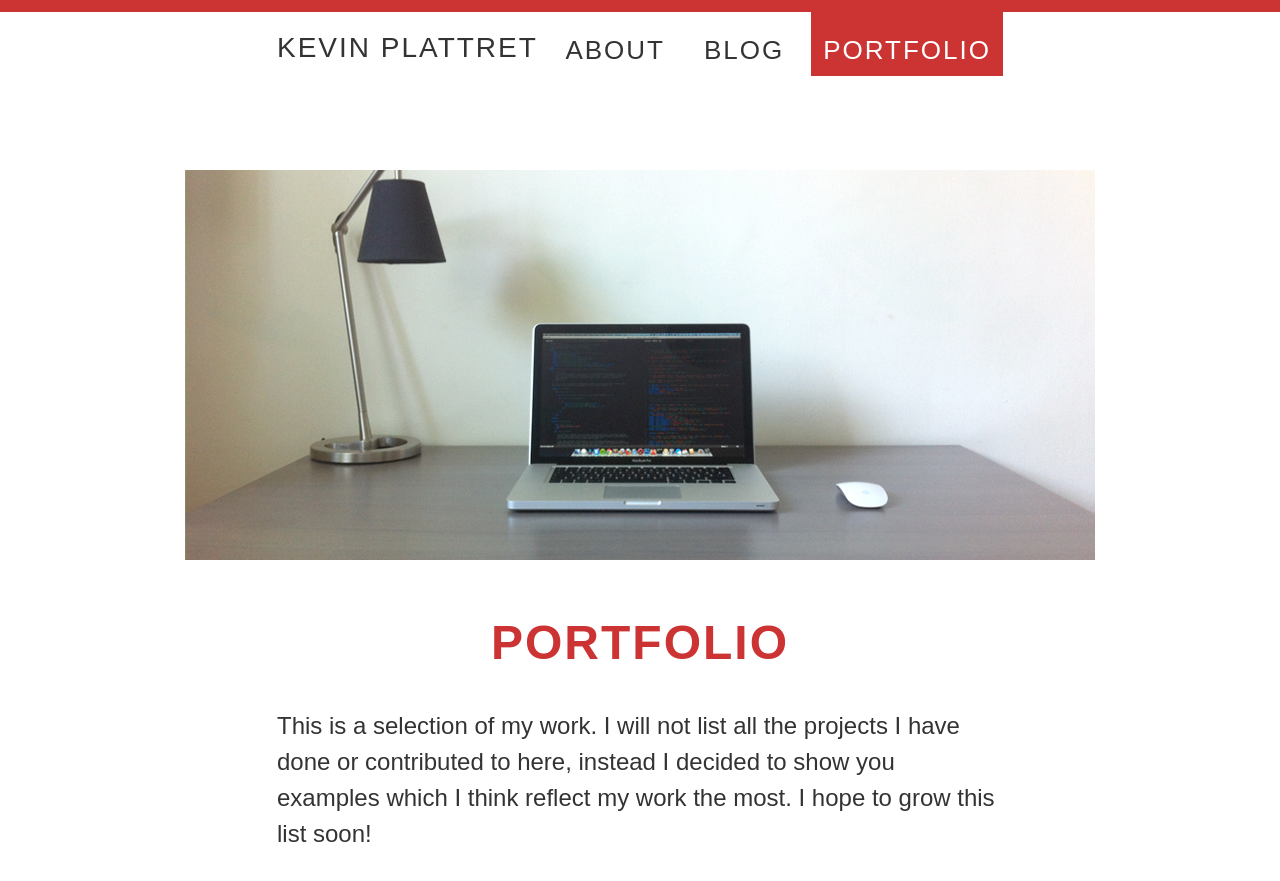
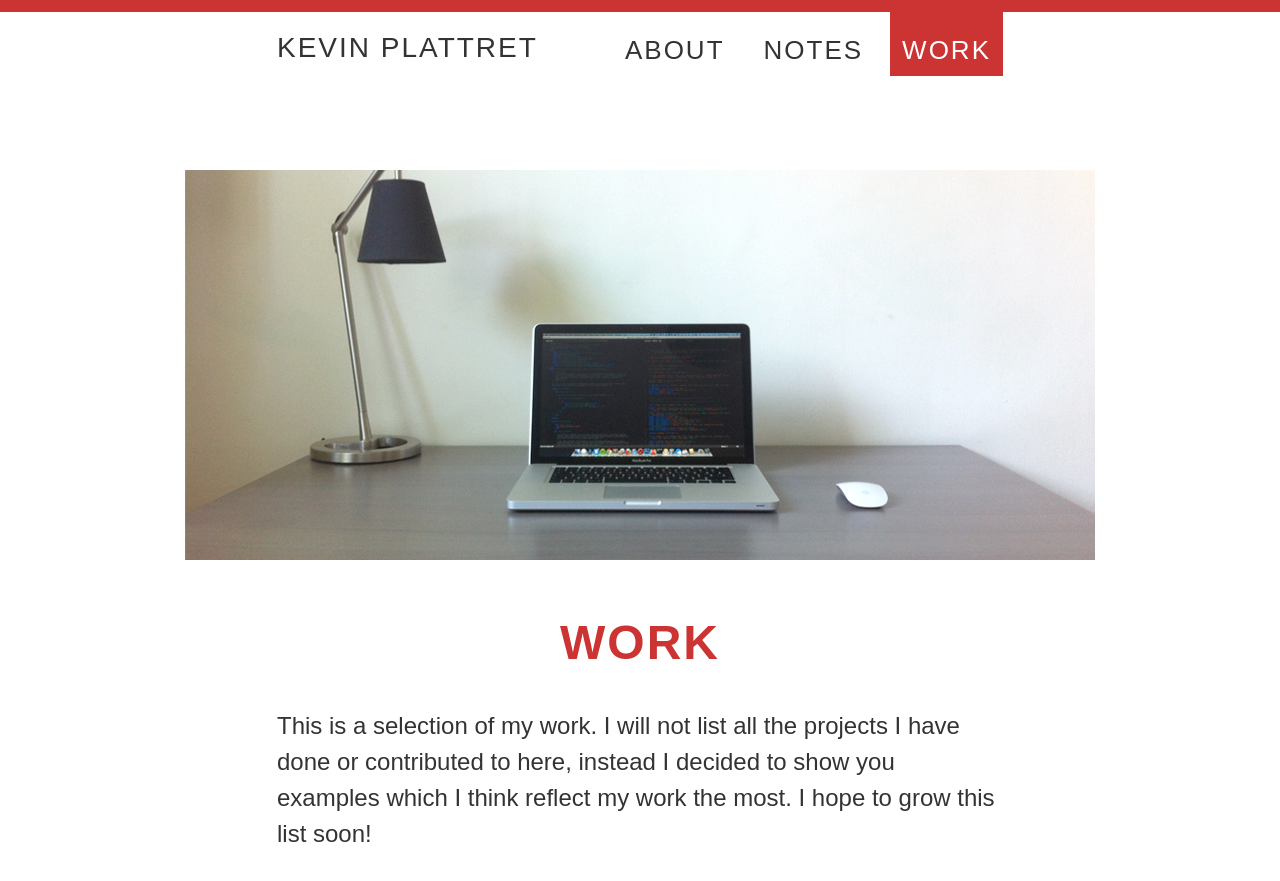
Before and after one commit to kplattret/kevinplattret.com, a Jekyll site: the page built from work.md, in a window 1280 px wide and 900 px high. Shown: the top 881 px of the window. Built offline with Jekyll 4.4.1, drawn with Linux system fonts in a browser that asks for light colours.

Commit message:
Rename 'blog' to 'notes' and 'portfolio' to 'work'. Setup redirections from old URLs.

```diff
--- a/_config-dev.yml
+++ /dev/null
@@ -1,3 +0,0 @@
-# Site settings
-env: dev
-url: "http://local.kevinplattret.me:4000"
--- a/_config.yml
+++ b/_config.yml
@@ -11,3 +11,7 @@ markdown: kramdown
 exclude: ['README.md', 'LICENCE.md', 'CNAME', 'sass']
 permalink: /:year/:month/:title
 relative_permalinks: false
+
+# Plugin settings
+gems:
+  - jekyll-redirect-from
--- a/_includes/header.html
+++ b/_includes/header.html
@@ -33,8 +33,8 @@
                     <ul class="clearfix">
                         {% assign pages = site.pages | sort:"url" %}
                         {% for p in pages order:ascending %}
-                            {% if p.in-nav == true %}
-                                <li><a {% if p.url == page.url %}class="active"{% endif %} {% if site.env == "dev" %}href="{{ p.url }}"{% else %}href="{{ p.slug }}"{% endif %}>{{ p.title }}</a></li>
+                            {% if p.in_nav == true %}
+                                <li><a {% if p.url == page.url %}class="active"{% endif %} href="{{ p.url }}">{{ p.title }}</a></li>
                             {% endif %}
                         {% endfor %}
                     </ul>
--- a/blog.md
+++ b/notes.md
@@ -1,14 +1,14 @@
 ---
 layout: default
-title: Blog
+title: Notes
 description: These are thoughts of mine. Ideas translated into words, to share with you the experiences I go through. It's all about the conversation.
-slug: /blog
-in-nav: true
+in_nav: true
+redirect_from: /blog
 ---
 
 <div class="inwrap story clearfix">
 
-    <h1>Blog</h1>
+    <h1>{{ page.title }}</h1>
 
     <p>These are thoughts of mine. Ideas translated into words, to share with you the experiences I go through. It's all about the conversation.</p>
 
--- a/portfolio.md
+++ b/work.md
@@ -1,9 +1,9 @@
 ---
 layout: default
-title: Portfolio
+title: Work
 description: This is a selection of my work. I will not list all the projects I have done or contributed to here, instead I decided to show you examples which I think reflect my work the most.
-slug: /portfolio
-in-nav: true
+in_nav: true
+redirect_from: /portfolio
 ---
 
 <div class="featured">
@@ -14,7 +14,7 @@ in-nav: true
 
 <div class="inwrap story clearfix">
 
-    <h1>Portfolio</h1>
+    <h1>{{ page.title }}</h1>
 
     <p>This is a selection of my work. I will not list all the projects I have done or contributed to here, instead I decided to show you examples which I think reflect my work the most. I hope to grow this list soon!</p>
 
```
Also changed, not shown: about.md (+2 -3 lines).
